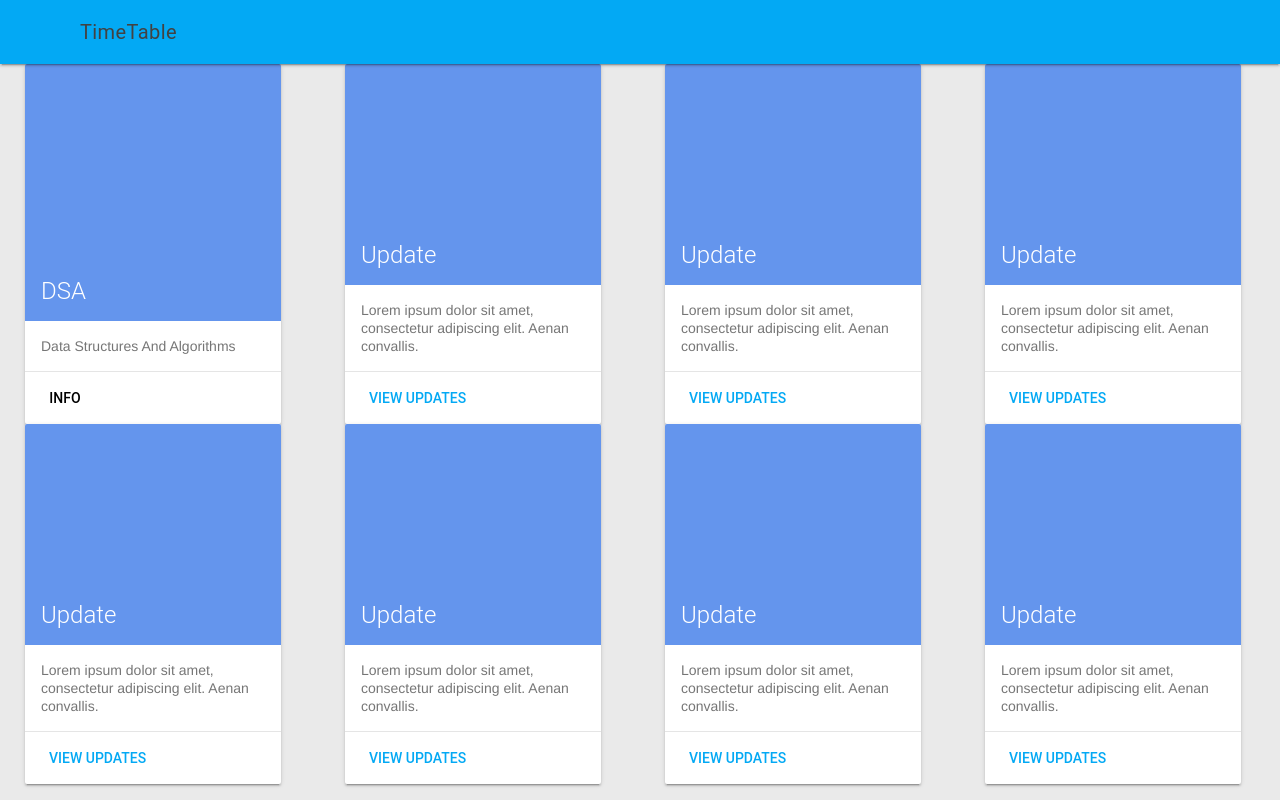
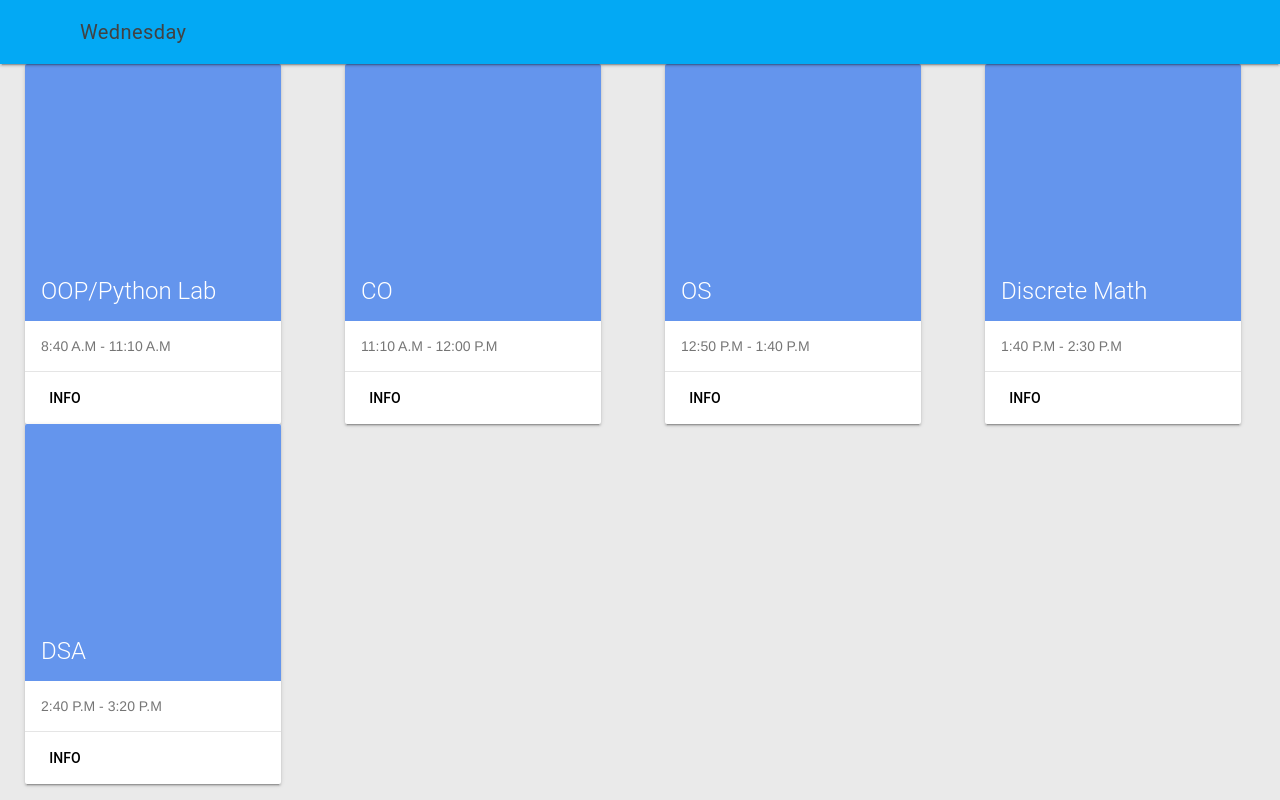
Before and after one commit to subhani-syed/TimeTable, a plain HTML site: page wednesday.html in a window 1280 px wide. Drawn offline with nearby package versions, Linux system fonts and the light colour scheme.

Commit message:
Added Wednesday Classes

```diff
--- a/wednesday.html
+++ b/wednesday.html
@@ -18,7 +18,7 @@
         <header class="mdl-layout__header">
             <div class="mdl-layout__header-row">
                 <!-- Title -->
-                <span class="mdl-layout-title">TimeTable</span>
+                <span class="mdl-layout-title">Wednesday</span>
                 <!-- Add spacer, to align navigation to the right -->
                 <div class="mdl-layout-spacer"></div>
                 <!-- Navigation. We hide it in small screens. -->
@@ -49,25 +49,24 @@
                 <!-- Square card -->
                 <div class="demo-card-square mdl-card mdl-shadow--2dp">
                     <div class="mdl-card__title mdl-card--expand">
-                        <h2 class="mdl-card__title-text">DSA</h2>
+                        <h2 class="mdl-card__title-text">OOP/Python Lab</h2>
                     </div>
                     <div class="mdl-card__supporting-text">
-                        Data Structures And Algorithms
+                        8:40 A.M - 11:10 A.M
                     </div>
                     <div class="mdl-card__actions mdl-card--border">
-                        <!--  -->
                         <button id="show-dialog" type="button" class="mdl-button">Info</button>
                         <dialog class="mdl-dialog">
-                            <h4 class="mdl-dialog__title">DSA-</h4>
-                            <h3 class="mdl-dialog__title">Murali Krishna</h3>
+                            <h4 class="mdl-dialog__title">OOP/Python Lab-</h4>
+                            <!-- <h3 class="mdl-dialog__title">Mr.K.V.S.S.Prakash</h3> -->
                             <div class="mdl-dialog__content">
                                 <p>
-                                    8:40 - 9:30 A.M
+                                    Mr.R.V.V.Murali Krishana/Mr.P.Praveen Kumar,Mr.Ch.Rajesh
                                 </p>
                             </div>
                             <div class="mdl-dialog__actions">
-                                <!-- <button type="button" class="mdl-button">Agree</button> -->
-                                <button type="button" class="mdl-button mdl-button--colored mdl-js-button mdl-js-ripple-effect close">Okay</button>
+                                <button type="button"
+                                    class="mdl-button mdl-button--colored mdl-js-button mdl-js-ripple-effect close">Okay</button>
                             </div>
                         </dialog>
                         <script>
@@ -83,118 +82,82 @@
                                 dialog.close();
                             });
                         </script>
-                        <!--  -->
-                        <!-- <a class="mdl-button mdl-button--colored mdl-js-button mdl-js-ripple-effect">
-                            View
-                        </a> -->
                     </div>
                 </div>
 
                 <div class="demo-card-square mdl-card mdl-shadow--2dp">
                     <div class="mdl-card__title mdl-card--expand">
-                        <h2 class="mdl-card__title-text">Update</h2>
+                        <h2 class="mdl-card__title-text">CO</h2>
                     </div>
                     <div class="mdl-card__supporting-text">
-                        Lorem ipsum dolor sit amet, consectetur adipiscing elit.
-                        Aenan convallis.
+                        11:10 A.M - 12:00 P.M
                     </div>
                     <div class="mdl-card__actions mdl-card--border">
-                        <a class="mdl-button mdl-button--colored mdl-js-button mdl-js-ripple-effect">
-                            View Updates
-                        </a>
+                        <button id="co" type="button" class="mdl-button">Info</button>
+                        <script>
+                            var co = document.getElementById("co");
+                            co.addEventListener('click', () => {
+                                alert("Mr.Ch.Rajesh");
+                            })
+                        </script>
                     </div>
                 </div>
 
                 <div class="demo-card-square mdl-card mdl-shadow--2dp">
                     <div class="mdl-card__title mdl-card--expand">
-                        <h2 class="mdl-card__title-text">Update</h2>
+                        <h2 class="mdl-card__title-text">OS</h2>
                     </div>
                     <div class="mdl-card__supporting-text">
-                        Lorem ipsum dolor sit amet, consectetur adipiscing elit.
-                        Aenan convallis.
+                        12:50 P.M - 1:40 P.M
                     </div>
                     <div class="mdl-card__actions mdl-card--border">
-                        <a class="mdl-button mdl-button--colored mdl-js-button mdl-js-ripple-effect">
-                            View Updates
-                        </a>
+                        <!--  -->
+                        <button id="os" type="button" class="mdl-button">Info</button>
+                        <script>
+                            var os = document.getElementById("os");
+                            os.addEventListener('click', () => {
+                                alert("Mr.D.Nagatej");
+                            })
+                        </script>
                     </div>
                 </div>
 
                 <div class="demo-card-square mdl-card mdl-shadow--2dp">
                     <div class="mdl-card__title mdl-card--expand">
-                        <h2 class="mdl-card__title-text">Update</h2>
+                        <h2 class="mdl-card__title-text">Discrete Math</h2>
                     </div>
                     <div class="mdl-card__supporting-text">
-                        Lorem ipsum dolor sit amet, consectetur adipiscing elit.
-                        Aenan convallis.
+                        1:40 P.M - 2:30 P.M
                     </div>
                     <div class="mdl-card__actions mdl-card--border">
-                        <a class="mdl-button mdl-button--colored mdl-js-button mdl-js-ripple-effect">
-                            View Updates
-                        </a>
+                        <button id="dms" type="button" class="mdl-button">Info</button>
+                        <script>
+                            var dms = document.getElementById("dms");
+                            dms.addEventListener('click', () => {
+                                alert("Mr.G.Srikanth");
+                            })
+                        </script>
                     </div>
                 </div>
 
                 <div class="demo-card-square mdl-card mdl-shadow--2dp">
                     <div class="mdl-card__title mdl-card--expand">
-                        <h2 class="mdl-card__title-text">Update</h2>
+                        <h2 class="mdl-card__title-text">DSA</h2>
                     </div>
                     <div class="mdl-card__supporting-text">
-                        Lorem ipsum dolor sit amet, consectetur adipiscing elit.
-                        Aenan convallis.
+                        2:40 P.M - 3:20 P.M
                     </div>
                     <div class="mdl-card__actions mdl-card--border">
-                        <a class="mdl-button mdl-button--colored mdl-js-button mdl-js-ripple-effect">
-                            View Updates
-                        </a>
+                        <!--  -->
+                        <button id="dsa" type="button" class="mdl-button">Info</button>
+                        <script>
+                            var dsa = document.getElementById("dsa");
+                            dsa.addEventListener('click', () => {
+                                alert("Mr.K.V.S.S.Prakash");
+                            })
+                        </script>
                     </div>
                 </div>
-
-                <div class="demo-card-square mdl-card mdl-shadow--2dp">
-                    <div class="mdl-card__title mdl-card--expand">
-                        <h2 class="mdl-card__title-text">Update</h2>
-                    </div>
-                    <div class="mdl-card__supporting-text">
-                        Lorem ipsum dolor sit amet, consectetur adipiscing elit.
-                        Aenan convallis.
-                    </div>
-                    <div class="mdl-card__actions mdl-card--border">
-                        <a class="mdl-button mdl-button--colored mdl-js-button mdl-js-ripple-effect">
-                            View Updates
-                        </a>
-                    </div>
-                </div>
-
-                <div class="demo-card-square mdl-card mdl-shadow--2dp">
-                    <div class="mdl-card__title mdl-card--expand">
-                        <h2 class="mdl-card__title-text">Update</h2>
-                    </div>
-                    <div class="mdl-card__supporting-text">
-                        Lorem ipsum dolor sit amet, consectetur adipiscing elit.
-                        Aenan convallis.
-                    </div>
-                    <div class="mdl-card__actions mdl-card--border">
-                        <a class="mdl-button mdl-button--colored mdl-js-button mdl-js-ripple-effect">
-                            View Updates
-                        </a>
-                    </div>
-                </div>
-
-                <div class="demo-card-square mdl-card mdl-shadow--2dp">
-                    <div class="mdl-card__title mdl-card--expand">
-                        <h2 class="mdl-card__title-text">Update</h2>
-                    </div>
-                    <div class="mdl-card__supporting-text">
-                        Lorem ipsum dolor sit amet, consectetur adipiscing elit.
-                        Aenan convallis.
-                    </div>
-                    <div class="mdl-card__actions mdl-card--border">
-                        <a class="mdl-button mdl-button--colored mdl-js-button mdl-js-ripple-effect">
-                            View Updates
-                        </a>
-                    </div>
-                </div>
-
             </div>
         </main>
     </div>
```
